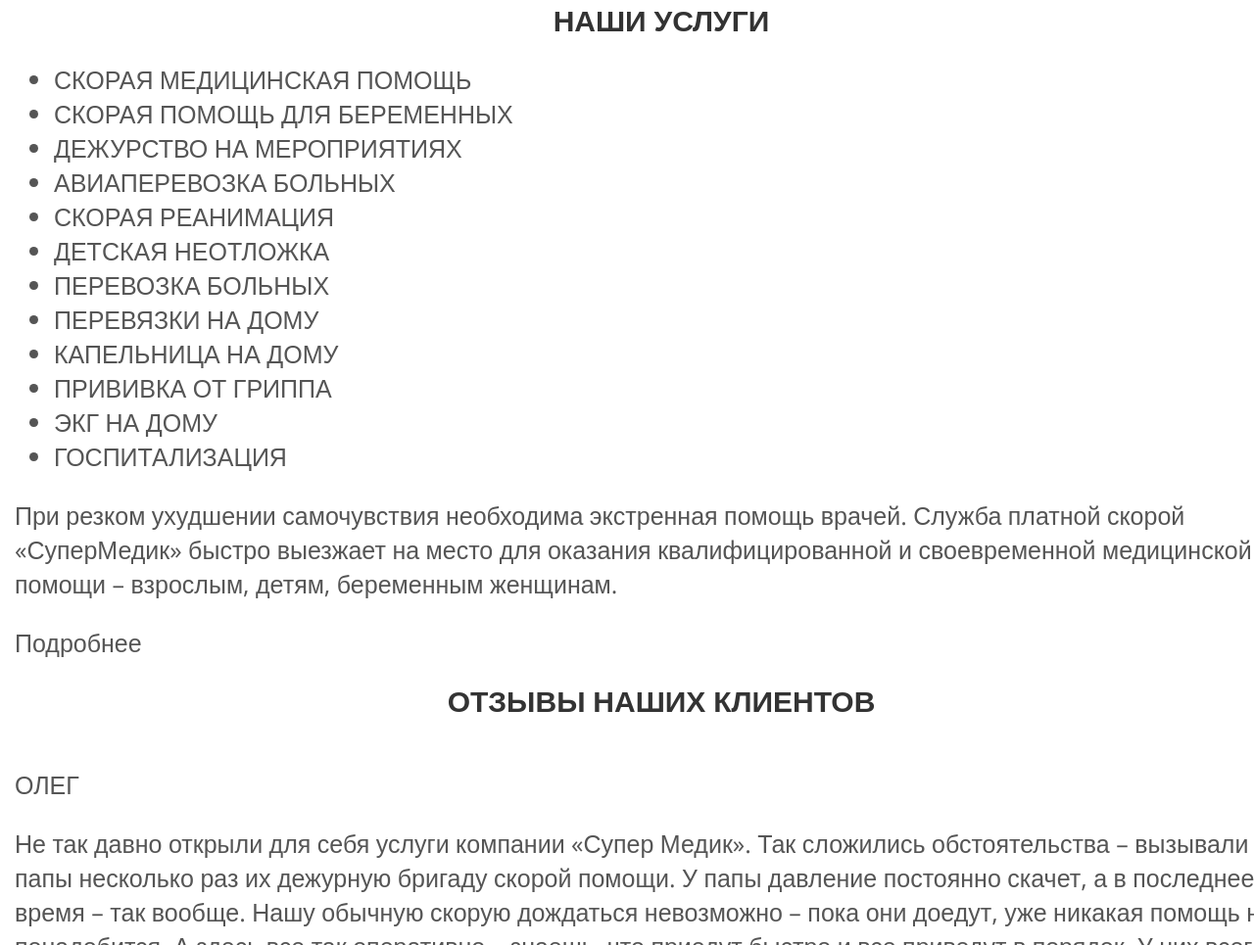
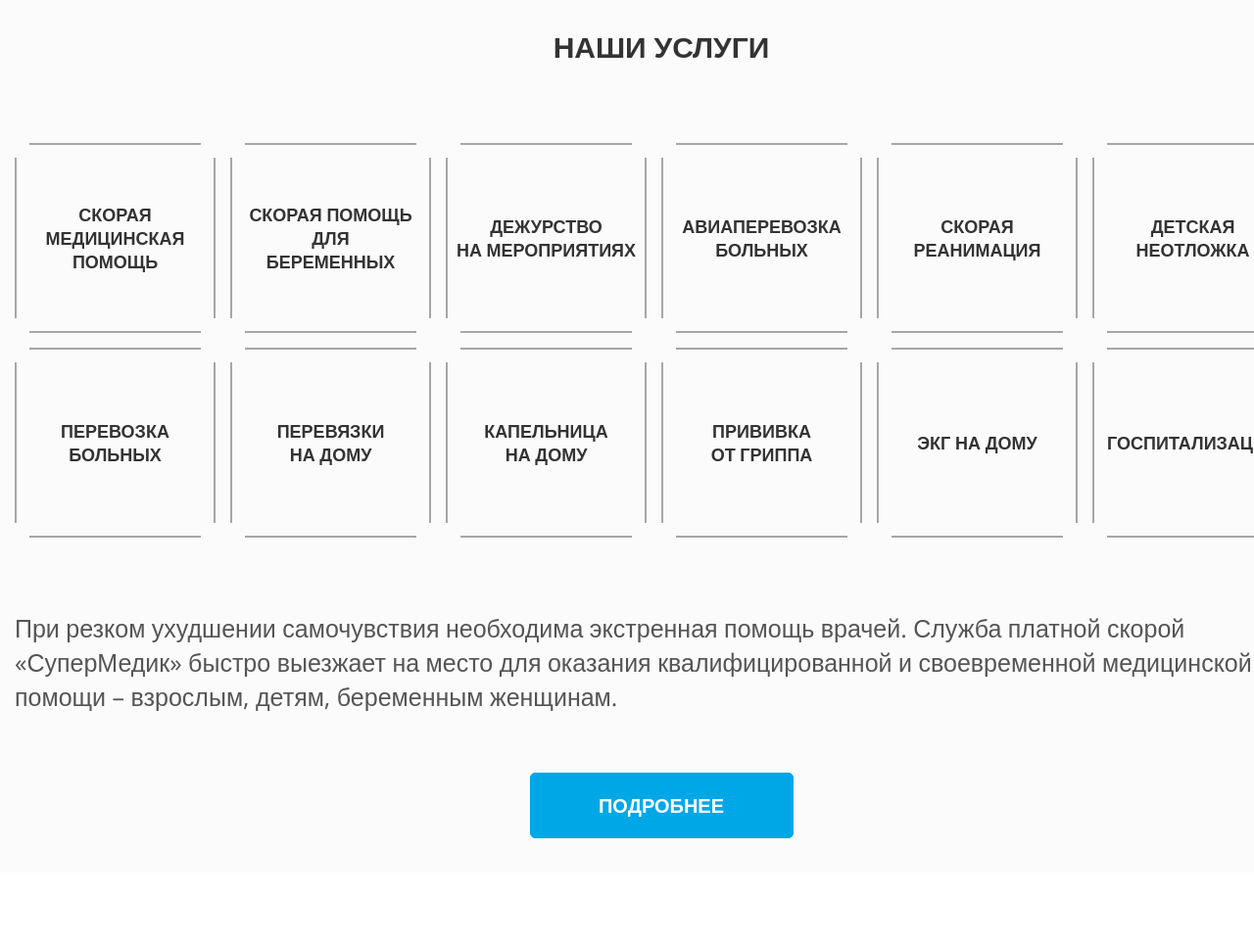
Before and after one commit to Verta-master/meduza, a plain HTML site: page index.html in a window 1280 px wide. Shown: the part 1835-2800 px from the top of the page at 98% size. Drawn offline with nearby package versions, Linux system fonts and the light colour scheme.

Commit message:
Update 2020-07-25T08:45:26.001Z

```diff
--- a/css/style.css
+++ b/css/style.css
@@ -745,6 +745,9 @@
 .app__img {
   width: 43%;
 }
+.app__img img {
+  display: block;
+}
 .app__title {
   margin-top: 60px;
   margin-bottom: 60px;
@@ -774,3 +777,220 @@
   top: 0;
   left: 0;
 }
+.btn {
+  width: 269px;
+  height: 67px;
+  display: -webkit-box;
+  display: -ms-flexbox;
+  display: flex;
+  -webkit-box-pack: center;
+      -ms-flex-pack: center;
+          justify-content: center;
+  -webkit-box-align: center;
+      -ms-flex-align: center;
+          align-items: center;
+  font-size: 20px;
+  font-weight: 700;
+  text-align: center;
+  text-transform: uppercase;
+  color: #fff;
+  border: 1px solid #00a7e7;
+  background-color: #00a7e7;
+  border-radius: 5px;
+  -webkit-transition: ease-out 0.3s;
+  transition: ease-out 0.3s;
+}
+.btn:hover,
+.btn:active {
+  color: #00a7e7;
+  background-color: rgba(255, 255, 255, 0);
+  -webkit-transition: ease-out 0.3s;
+  transition: ease-out 0.3s;
+}
+.service {
+  padding-top: 35px;
+  padding-bottom: 35px;
+  background-color: #fcfbfb;
+}
+.service__list {
+  margin: 0;
+  padding: 0;
+  list-style: none;
+  display: -webkit-box;
+  display: -ms-flexbox;
+  display: flex;
+  -ms-flex-wrap: wrap;
+      flex-wrap: wrap;
+  margin-right: -15px;
+  margin-top: 80px;
+  margin-bottom: 60px;
+}
+.service__item {
+  position: relative;
+  z-index: 5;
+  width: 205px;
+  height: 194px;
+  overflow: hidden;
+  margin-right: 15px;
+  margin-bottom: 15px;
+}
+.service__item::before {
+  content: "";
+  position: absolute;
+  z-index: -1;
+  top: -100%;
+  bottom: 100%;
+  left: -100%;
+  right: 100%;
+  background-image: url(../img/images/overlay.jpg);
+  background-repeat: no-repeat;
+  background-size: cover;
+  background-position: center;
+  opacity: 0;
+  -webkit-transition: ease-out 0.3s;
+  transition: ease-out 0.3s;
+}
+.service__item:hover::before,
+.service__item:active::before {
+  top: 0;
+  bottom: 0;
+  left: 0;
+  right: 0;
+  opacity: 1;
+  -webkit-transition: ease-out 0.3s;
+  transition: ease-out 0.3s;
+}
+.service__item:hover .service__link,
+.service__item:active .service__link {
+  color: #fff;
+  -webkit-transition: ease-out 0.3s;
+  transition: ease-out 0.3s;
+}
+.service__item:hover .service__link::before,
+.service__item:active .service__link::before,
+.service__item:hover .service__link::after,
+.service__item:active .service__link::after {
+  opacity: 0;
+  -webkit-transition: ease-out 0.3s;
+  transition: ease-out 0.3s;
+}
+.service__link {
+  position: relative;
+  width: 100%;
+  height: 100%;
+  padding: 10px;
+  display: -webkit-box;
+  display: -ms-flexbox;
+  display: flex;
+  -webkit-box-orient: vertical;
+  -webkit-box-direction: normal;
+      -ms-flex-direction: column;
+          flex-direction: column;
+  -webkit-box-pack: center;
+      -ms-flex-pack: center;
+          justify-content: center;
+  -webkit-box-align: center;
+      -ms-flex-align: center;
+          align-items: center;
+  text-transform: uppercase;
+  text-align: center;
+  font-size: 18px;
+  font-weight: 700;
+  line-height: 24px;
+  color: #333;
+  -webkit-transition: ease-out 0.3s;
+  transition: ease-out 0.3s;
+}
+.service__link::before {
+  content: "";
+  position: absolute;
+  top: 0;
+  bottom: 0;
+  left: 15px;
+  right: 15px;
+  border-top: 2px solid #a6a6a6;
+  border-bottom: 2px solid #a6a6a6;
+  -webkit-transition: ease-out 0.3s;
+  transition: ease-out 0.3s;
+}
+.service__link::after {
+  content: "";
+  position: absolute;
+  top: 15px;
+  bottom: 15px;
+  left: 0;
+  right: 0;
+  border-left: 2px solid #a6a6a6;
+  border-right: 2px solid #a6a6a6;
+  -webkit-transition: ease-out 0.3s;
+  transition: ease-out 0.3s;
+}
+.service__btn {
+  margin-top: 60px;
+  margin-left: auto;
+  margin-right: auto;
+}
+.review {
+  padding-top: 60px;
+  padding-bottom: 50px;
+}
+.review__wrap {
+  position: relative;
+  margin-top: 60px;
+  padding: 50px;
+  padding-bottom: 25px;
+  border: 1px solid #e8e8e8;
+  border-radius: 30px;
+}
+.review__btn {
+  margin-left: auto;
+  margin-right: auto;
+}
+.review__slide {
+  height: auto;
+  -webkit-box-sizing: border-box;
+          box-sizing: border-box;
+}
+.review__name {
+  margin-top: 0;
+  margin-bottom: 25px;
+  text-transform: uppercase;
+  color: #00a7e7;
+  font-size: 30px;
+  font-weight: 700;
+  line-height: 1.2;
+}
+.review__text {
+  font-size: 20px;
+  color: #333;
+  font-style: italic;
+}
+.swiper-button-prev,
+.swiper-button-next {
+  background-image: none;
+  width: 40px;
+  height: 40px;
+  text-align: center;
+  font-size: 43px;
+  line-height: 50px;
+  color: #777777;
+  outline: none;
+}
+.swiper-button-prev:hover,
+.swiper-button-next:hover,
+.swiper-button-prev:active,
+.swiper-button-next:active {
+  color: #00a7e7;
+}
+.review__prev,
+.review__next {
+  top: 50px;
+  margin-top: 0;
+}
+.review__prev {
+  right: 130px;
+  left: auto;
+}
+.review__next {
+  right: 50px;
+}
--- a/index.html
+++ b/index.html
@@ -123,10 +123,10 @@
             <a href="#" class="service__link">СКОРАЯ МЕДИЦИНСКАЯ ПОМОЩЬ</a>
           </li>
           <li class="service__item">
-            <a href="#" class="service__link">СКОРАЯ ПОМОЩЬ ДЛЯ БЕРЕМЕННЫХ</a>
+            <a href="#" class="service__link">СКОРАЯ ПОМОЩЬ ДЛЯ<br>БЕРЕМЕННЫХ</a>
           </li>
           <li class="service__item">
-            <a href="#" class="service__link">ДЕЖУРСТВО НА МЕРОПРИЯТИЯХ</a>
+            <a href="#" class="service__link">ДЕЖУРСТВО<br>НА МЕРОПРИЯТИЯХ</a>
           </li>
           <li class="service__item">
             <a href="#" class="service__link">АВИАПЕРЕВОЗКА БОЛЬНЫХ</a>
@@ -141,13 +141,13 @@
             <a href="#" class="service__link">ПЕРЕВОЗКА БОЛЬНЫХ</a>
           </li>
           <li class="service__item">
-            <a href="#" class="service__link">ПЕРЕВЯЗКИ НА ДОМУ</a>
+            <a href="#" class="service__link">ПЕРЕВЯЗКИ<br>НА ДОМУ</a>
           </li>
           <li class="service__item">
-            <a href="#" class="service__link">КАПЕЛЬНИЦА НА ДОМУ</a>
+            <a href="#" class="service__link">КАПЕЛЬНИЦА<br>НА ДОМУ</a>
           </li>
           <li class="service__item">
-            <a href="#" class="service__link">ПРИВИВКА ОТ ГРИППА</a>
+            <a href="#" class="service__link">ПРИВИВКА<br>ОТ ГРИППА</a>
           </li>
           <li class="service__item">
             <a href="#" class="service__link">ЭКГ НА ДОМУ</a>
```
Also changed, not shown: css/style.min.css.
